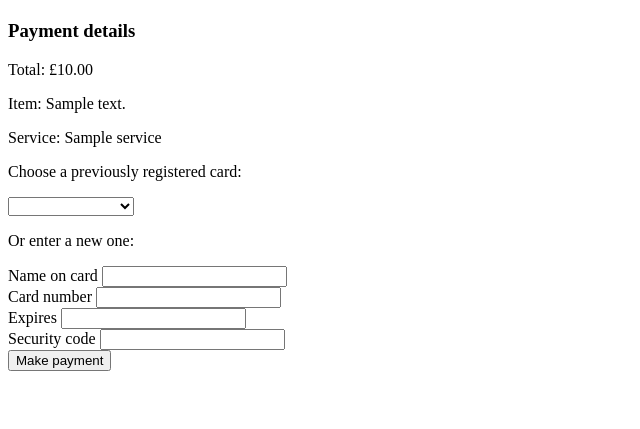
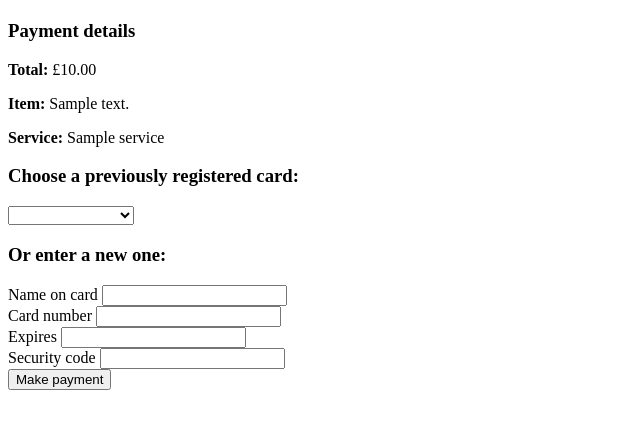
Before and after one commit to sausages-of-the-future/payment, a Flask app: template payment/templates/pay.html in a window 1280 px wide. Shown: the part 35-464 px from the top of the page, without its empty margins (0-640 px from the left). Run offline with Flask 2, Linux system fonts and the light colour scheme; the template is opened without the code that fills it: values that come from a table or form of the project are taken from there, most other values are stand-ins (such as "Sample title", 1, 10 or a date in 2020); some libraries are stand-ins or nearby versions.

Commit message:
deleted icons and updated button style

```diff
--- a/payment/forms.py
+++ b/payment/forms.py
@@ -8,4 +8,4 @@ class PaymentForm(Form):
     security_code = TextField('Security code', validators=[validators.required('Enter the security code on the back of your card'), validators.Length(min=3, max=3)])
 
 class MethodForm(Form):
-    method = RadioField('Payment type', default='card', choices=[('card', '<i class="fa fa-credit-card"></i> Pay using a credit or debit card'), ('sms', '<i class="fa fa-mobile"></i> Pay M -  pay from your bank using SMS'), ('print', '<i class="fa fa-qrcode"></i> Print a voucher and pay in cash at the Post Office')], validators=[validators.required()])
+    method = RadioField('Payment type', default='card', choices=[('card', 'Pay using a credit or debit card'), ('sms', 'Pay M &mdash; pay from your bank using SMS'), ('print', 'Print a voucher and pay in cash at the Post Office')], validators=[validators.required()])
--- a/payment/templates/method.html
+++ b/payment/templates/method.html
@@ -4,10 +4,10 @@
 {% block content %}
   <div class="row">
     <div class="small-12 columns">
+    <h3>How would you like to pay?</h3>
       <form method="post" action="">
-        <h3>How would you like to pay?</h3>
         {{form.method(class_="radio")}}
-       <button type="submit" class="expand">Next</button>
+       <button type="submit" class="expand button">Next</button>
       </form>
     </div>
   </div>
--- a/payment/templates/pay.html
+++ b/payment/templates/pay.html
@@ -6,22 +6,22 @@
     <div class="small-12 columns">
          <h3>Payment details</h3>
          <div class="panel">
-          <p>Total: &pound;{{order['total']|format_money}}</p>
-          <p>Item: {{order['description']}}</p>
-          <p>Service: {{order['service']}}</p>
+          <p><strong>Total:</strong> &pound;{{order['total']|format_money}}</p>
+          <p><strong>Item:</strong> {{order['description']}}</p>
+          <p><strong>Service:</strong> {{order['service']}}</p>
         </div>
       <form action="" method="post">
-        <p>Choose a previously registered card:</p>
+        <h3>Choose a previously registered card:</h3>
         <select id="select-card">
           <option value=""></option>
           <option value="card">**** **** **** 1982</>
         </select>
-        <p>Or enter a new one:</p>
+        <h3>Or enter a new one:</h3>
         {{ render_field(form.card_name) }}
         {{ render_field(form.card_number) }}
         {{ render_field(form.expires)}}
         {{ render_field(form.security_code) }}
-        <button type="submit" class="expand">Make payment</button>
+        <button type="submit" class="expand button">Make payment</button>
       </form>
     </div>
   </div>
```
